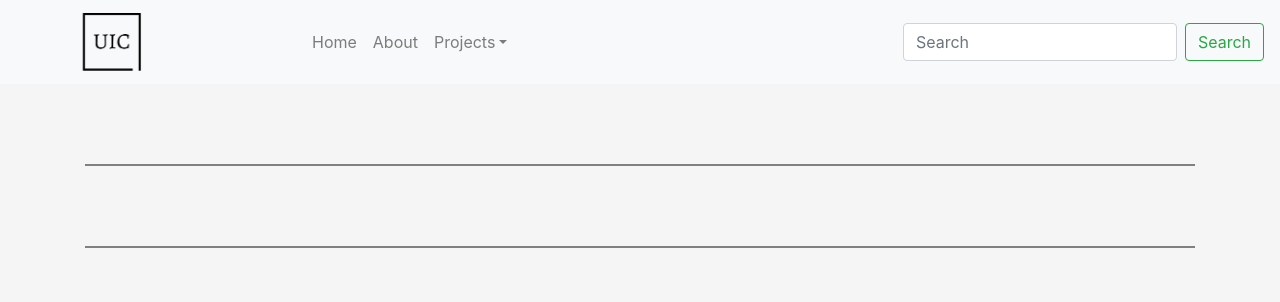
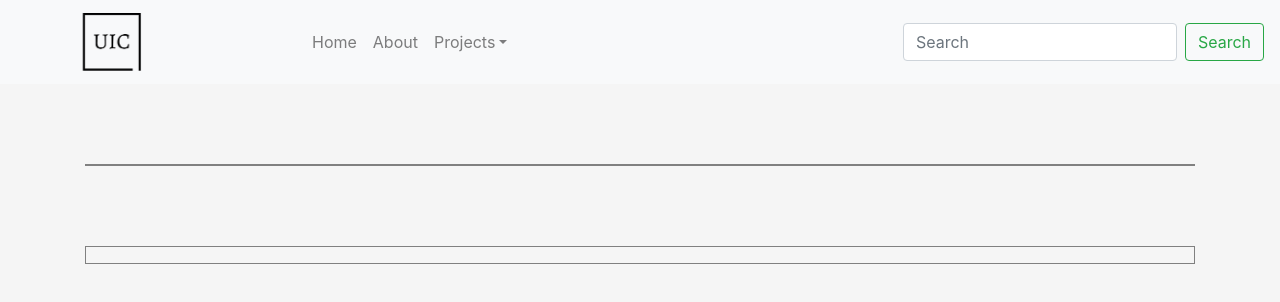
Before and after one commit to Fredrik93/react_tutorial, a React (Create React App) app: page /apis in a window 1280 px wide. Shown: the top 302 px of the page. Built offline with nearby package versions, Linux system fonts and the light colour scheme; no server answers.

Commit message:
change state for api xall

```diff
--- a/src/Components/ApiData.js
+++ b/src/Components/ApiData.js
@@ -6,7 +6,8 @@ class ApiData extends React.Component {
         super()
         this.state = {
             myApiResponse: "",
-            character: {}
+            character: {},
+            loading: false
         }
 
     }
@@ -22,15 +23,18 @@ class ApiData extends React.Component {
             .then(res => this.setState({ character: res }))
     }
     componentDidMount() {
+        this.setState({ loading: true })
         this.callStartWarsApi()
         this.testCallApi()
     }
 
     render() {
+        let loadBeforeDisplay = this.state.loading ? <p> {this.state.character.name} </p> : <p> Loading ... </p>
+
         return (
             <Container>
                 <p className="centerItem" style={{ border: "1px solid gray" }} > {this.state.myApiResponse} </p>
-                <p className="centerItem" style={{ border: "1px solid gray" }} > {this.state.character.name} </p>
+                <div className="centerItem" style={{ border: "1px solid gray" }} > {loadBeforeDisplay} </div>
 
             </Container>
         )
```
